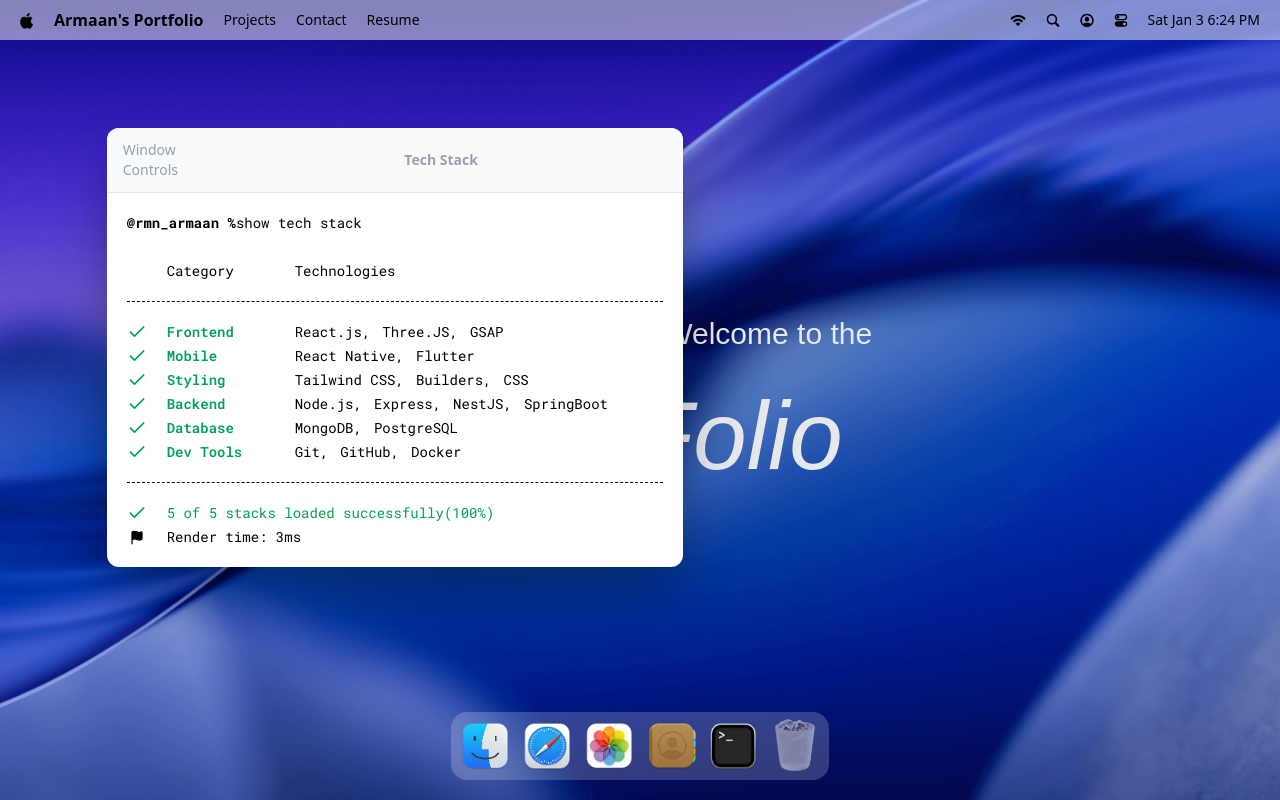
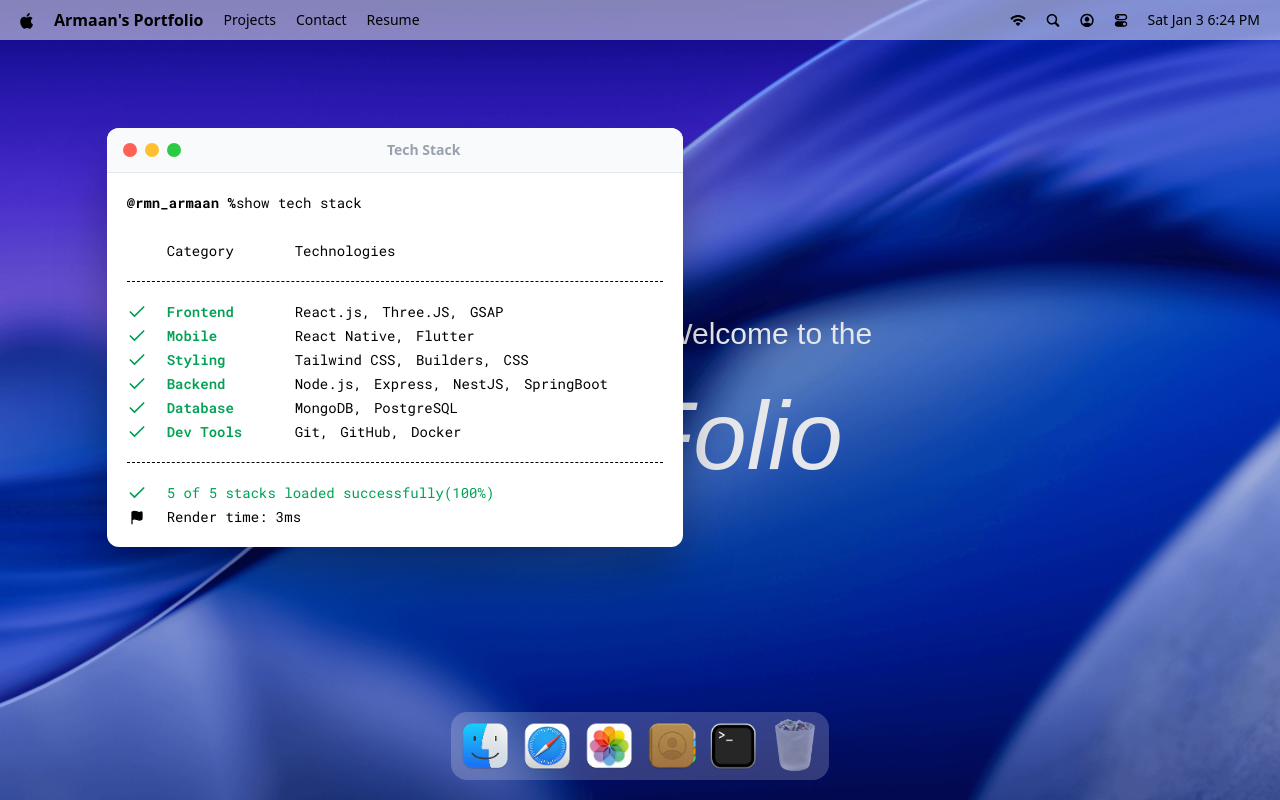
Before and after one commit to muftiarmaan6/macOS-portfolio, a React (Vite) app: page / in a window 1280 px wide. Both pictures are taken after a click on the button 733 px from the left and 746 px from the top of the page. Built offline with nearby package versions, Linux system fonts and the light colour scheme; a web font is replaced by a local one.

Commit message:
Fix window visibility ownership and GSAP interaction cleanup

```diff
--- /dev/null
+++ b/src/components/WindowControls.jsx
@@ -0,0 +1,16 @@
+import useWindowStore from "#store/window.js"
+
+const WindowControls = ({target}) => {
+
+  const {closeWindow} = useWindowStore();
+
+  return (
+    <div id="window-controls">
+         <div className="close" onClick={()=>closeWindow(target)}/>
+         <div className="minimize"/>
+         <div className="maximize"/>
+    </div>
+  )
+}
+
+export default WindowControls
--- a/src/components/imports.js
+++ b/src/components/imports.js
@@ -1,5 +1,6 @@
 import Navbar from '#components/Navbar.jsx';
 import Welcome from '#components/Welcome.jsx';
 import Dock from './Dock';
+import WindowControls from './WindowControls';
 
-export{ Navbar, Welcome, Dock};
+export{ Navbar, Welcome, Dock, WindowControls};
--- a/src/hoc/WindowWrapper.jsx
+++ b/src/hoc/WindowWrapper.jsx
@@ -1,11 +1,35 @@
 import useWindowStore from "#store/window.js"
-import { useRef } from "react";
+import { useGSAP } from "@gsap/react";
+import gsap from "gsap";
+import { Draggable } from "gsap/Draggable";
+import { useLayoutEffect, useRef } from "react";
 const WindowWrapper = (Component, windowKey) => {
   const Wrapped = (props) => {
 
     const {focusWindow, windows} = useWindowStore();
     const {isOpen, zIndex} = windows[windowKey];
     const ref = useRef(null);
+
+    useGSAP(()=>{
+      const el = ref.current;
+      if(!el || !isOpen) return;
+
+      gsap.fromTo(el, {scale: 0.8, opacity: 0, y:40}, {scale: 1, opacity:1, y: 0, duration: 0.4 ,ease: "power3.out"})
+    },[isOpen]);
+
+    useGSAP(()=>{
+      const el = ref.current;
+      if(!el)return;
+      const[instance] = Draggable.create(el, {onPress: () => focusWindow(windowKey)});
+
+      return ()=> instance.kill();
+    },[])
+
+    useLayoutEffect(()=>{
+      const el=ref.current;
+      if(!el) return;
+      el.style.display = isOpen ? "block" : "none";
+    },[isOpen]);
 
     return (
       <section id={windowKey} ref={ref} style={{zIndex}}
--- a/src/index.css
+++ b/src/index.css
@@ -170,7 +170,7 @@
     }
 
     .techstack {
-      @apply text-sm font-roboto p-5;
+      @apply text-sm font-roboto p-5 overflow-y-auto;
 
       .label {
         @apply flex items-center ms-10 mt-7;
--- a/src/windows/Terminal.jsx
+++ b/src/windows/Terminal.jsx
@@ -1,14 +1,13 @@
 import { techStack } from "#constants/constant";
 import WindowWrapper from "#hoc/WindowWrapper";
 import { Check, Flag } from "lucide-react";
+import { WindowControls } from "#components/imports";
 
 const Terminal = () => {
   return (
     <>
       <div id="window-header">
-        <p>
-          Window Controls
-        </p>
+        <WindowControls target="terminal"/>
         <h2>Tech Stack</h2>
       </div>
       <div className="techstack">
@@ -26,7 +25,7 @@
       <ul className="content">
         {techStack.map(({category, items})=>(
           <li key={category} className="flex items-center">
-            <Check className="check" size="20"/>
+            <Check className="check" size={20}/>
             <h3>{category}</h3>
             <ul>
               {items.map((item, i)=>(
```
